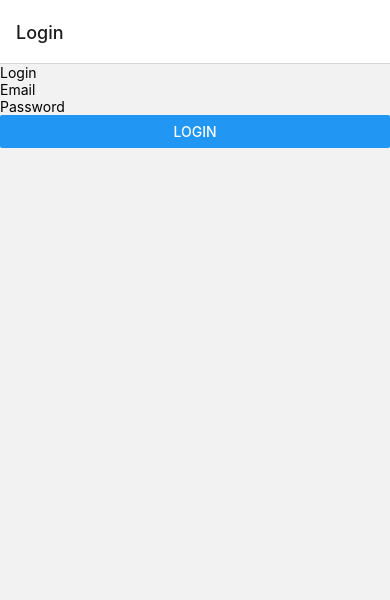
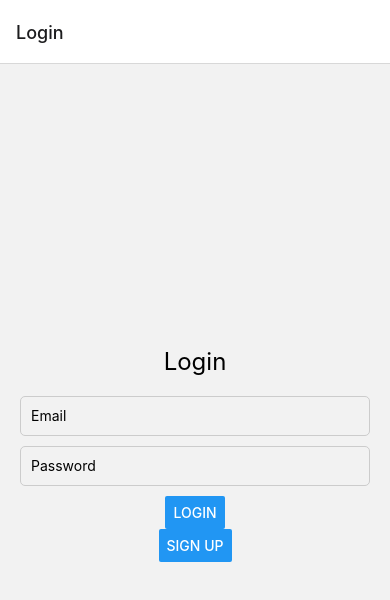
Before and after one commit to kantzz-GitHub/PocketChef, a React Native app: screen /SignUp in a window 390 px wide. Both pictures are taken after a click on the button 26 px from the left and 32 px from the top of the page. Shown: the top 600 px of the page. Built offline with nearby package versions, Linux system fonts and the light colour scheme.

Commit message:
AUTH: Firebase Auth implemented

```diff
--- a/firebase.js
+++ b/firebase.js
@@ -1,6 +1,8 @@
-import firebase from 'firebase/app';
-import 'firebase/auth';
-import 'firebase/database';
+
+import firebase from 'firebase/compat/app';
+import 'firebase/compat/auth';
+import 'firebase/compat/firestore';
+
 
 const firebaseConfig = {
   apiKey: "AIzaSyAwaYitXyY-flz6I_tu4w-XEI_qbrPdw7c",
@@ -11,8 +13,9 @@ const firebaseConfig = {
   appId: "1:124609253674:web:76fb88e0e712c3f9844e53"
 };
 
-// Initialize Firebase
-if (!firebase.apps.length) {
+
+//Initializing Firebase Auth
+if (!firebase.apps.length){
   firebase.initializeApp(firebaseConfig);
 }
 
--- a/screens/LoginScreen.js
+++ b/screens/LoginScreen.js
@@ -1,17 +1,19 @@
 import React from 'react';
-import { View, Text, TextInput, Button } from 'react-native';
+import { View, Text, TextInput, Button, StyleSheet } from 'react-native';
 import { firebase } from '../firebase';
 
-export default function LoginScreen() {
+export default function LoginScreen({ navigation }) {
   const [email, setEmail] = React.useState('');
   const [password, setPassword] = React.useState('');
 
   const handleLogin = () => {
     firebase.auth().signInWithEmailAndPassword(email, password)
       .then((userCredential) => {
-        // Signed in
+        // Signed in successfully
         var user = userCredential.user;
         console.log(user);
+        // Navigate to CategoryScreen
+        navigation.navigate('Category');
       })
       .catch((error) => {
         var errorMessage = error.message;
@@ -20,20 +22,52 @@ export default function LoginScreen() {
   };
 
   return (
-    <View>
-      <Text>Login</Text>
+    <View style={styles.container}>
+      <Text style={styles.title}>Login</Text>
       <TextInput
+        style={styles.input}
         placeholder="Email"
         value={email}
         onChangeText={setEmail}
       />
       <TextInput
+        style={styles.input}
         placeholder="Password"
         value={password}
         onChangeText={setPassword}
         secureTextEntry
       />
       <Button title="Login" onPress={handleLogin} />
+      <Button
+        title="Sign Up"
+        onPress={() => navigation.navigate('SignUp')}
+        style={styles.signupButton}
+      />
     </View>
   );
 }
+
+const styles = StyleSheet.create({
+  container: {
+    flex: 1,
+    justifyContent: 'center',
+    alignItems: 'center',
+    padding: 20,
+  },
+  title: {
+    fontSize: 24,
+    marginBottom: 20,
+  },
+  input: {
+    width: '100%',
+    height: 40,
+    borderWidth: 1,
+    borderColor: '#ccc',
+    borderRadius: 5,
+    marginBottom: 10,
+    paddingHorizontal: 10,
+  },
+  signupButton: {
+    marginTop: 10,
+  },
+});
--- a/screens/SignUpScreen.js
+++ b/screens/SignUpScreen.js
@@ -1,17 +1,19 @@
 import React from 'react';
-import { View, Text, TextInput, Button } from 'react-native';
+import { View, Text, TextInput, Button, StyleSheet } from 'react-native';
 import { firebase } from '../firebase';
 
-export default function SignUpScreen() {
+export default function SignUpScreen({ navigation }) {
   const [email, setEmail] = React.useState('');
   const [password, setPassword] = React.useState('');
 
   const handleSignUp = () => {
     firebase.auth().createUserWithEmailAndPassword(email, password)
       .then((userCredential) => {
-        // Signed up
+        // Signed up successfully
         var user = userCredential.user;
         console.log(user);
+        // Navigate to CategoryScreen
+        navigation.navigate('Category');
       })
       .catch((error) => {
         var errorMessage = error.message;
@@ -20,14 +22,16 @@ export default function SignUpScreen() {
   };
 
   return (
-    <View>
-      <Text>Sign Up</Text>
+    <View style={styles.container}>
+      <Text style={styles.title}>Sign Up</Text>
       <TextInput
+        style={styles.input}
         placeholder="Email"
         value={email}
         onChangeText={setEmail}
       />
       <TextInput
+        style={styles.input}
         placeholder="Password"
         value={password}
         onChangeText={setPassword}
@@ -37,3 +41,25 @@ export default function SignUpScreen() {
     </View>
   );
 }
+
+const styles = StyleSheet.create({
+  container: {
+    flex: 1,
+    justifyContent: 'center',
+    alignItems: 'center',
+    padding: 20,
+  },
+  title: {
+    fontSize: 24,
+    marginBottom: 20,
+  },
+  input: {
+    width: '100%',
+    height: 40,
+    borderWidth: 1,
+    borderColor: '#ccc',
+    borderRadius: 5,
+    marginBottom: 10,
+    paddingHorizontal: 10,
+  },
+});
```
